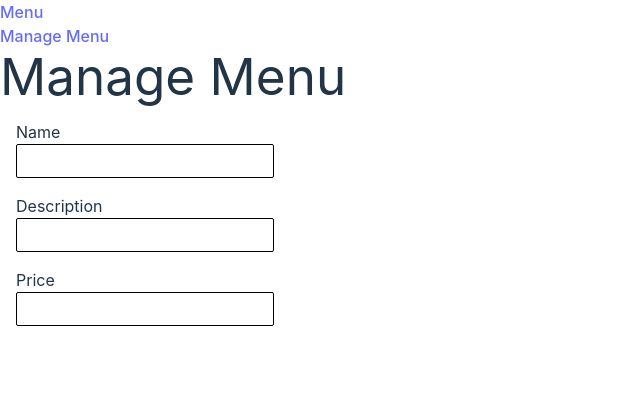
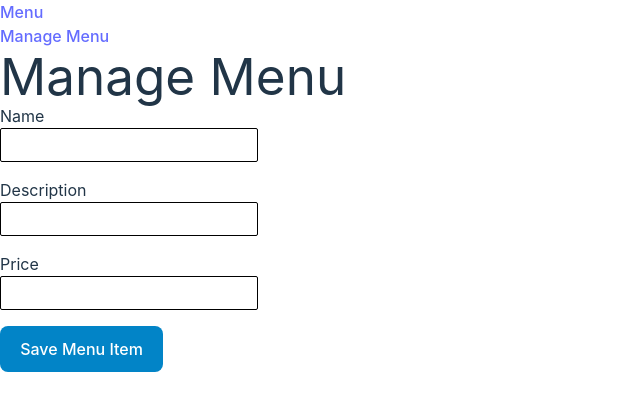
Before and after one commit to vincentowler/everlaw-shoes, a React (Vite) app: page /manage in a window 1280 px wide. Shown: the top 410 px of the page, without its empty margins (0-640 px from the left). Built offline with nearby package versions, Linux system fonts and the light colour scheme.

Commit message:
add submit

```diff
--- a/src/ManageMenu.tsx
+++ b/src/ManageMenu.tsx
@@ -1,3 +1,4 @@
+import { Button } from "./reusable/Button";
 import { Input } from "./reusable/Input";
 
 export default function ManageMenu() {
@@ -9,6 +10,7 @@ export default function ManageMenu() {
         <Input id="name" label="Name" />
         <Input id="description" label="Description" />
         <Input id="price" label="Price" type="number" />
+        <Button type="submit">Save Menu Item</Button>
       </form>
     </>
   );
--- /dev/null
+++ b/src/reusable/Button.tsx
@@ -0,0 +1,14 @@
+type ButtonProps = {
+  children: React.ReactNode;
+
+  /** Button type */
+  type: "button" | "submit";
+};
+
+export function Button({ children, type }: ButtonProps) {
+  return (
+    <button className="text-white border bg-sky-600" type={type}>
+      {children}
+    </button>
+  );
+}
--- a/src/reusable/Input.tsx
+++ b/src/reusable/Input.tsx
@@ -11,7 +11,7 @@ type InputProps = {
 
 export function Input({ id, label, type = "text" }: InputProps) {
   return (
-    <div className="m-4">
+    <div className="mb-4">
       <label className="block" htmlFor={id}>
         {label}
       </label>
```
